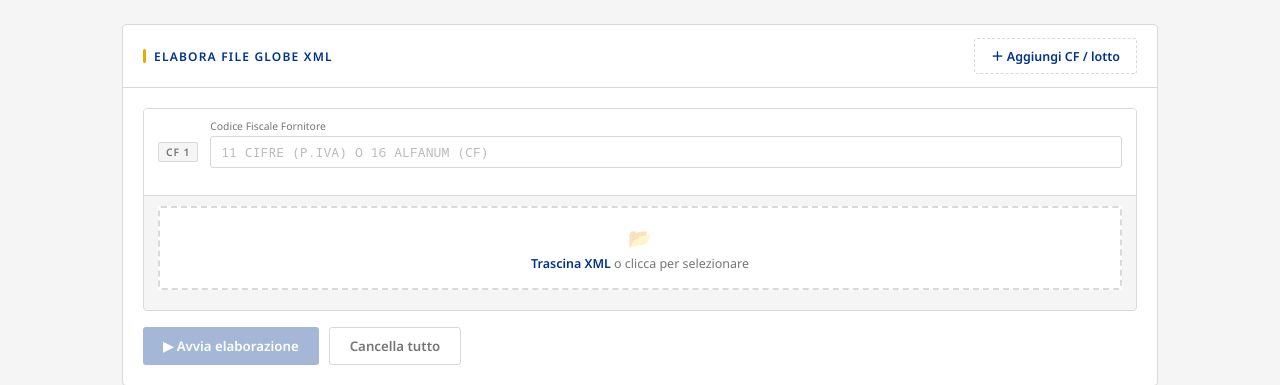
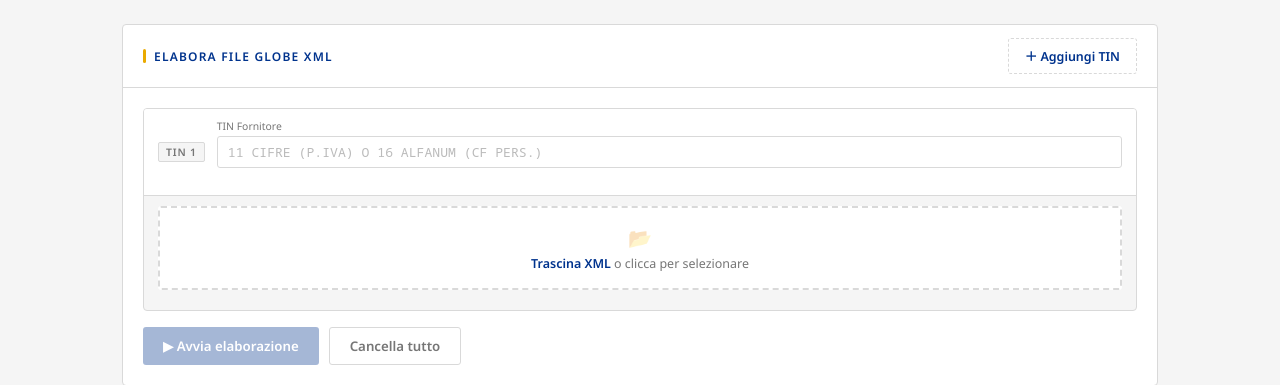
Before and after one commit to KPMG-LHIA/pillar-globe-dac9, a Flask app: page / in a window 1280 px wide. Shown: the part 64-449 px from the top of the page. Run offline with Flask 3, Linux system fonts and the light colour scheme.

Commit message:
Modifica label + espansione logica disabilita tasto generazione file

```diff
--- a/templates/index.html
+++ b/templates/index.html
@@ -153,7 +153,7 @@
   <div class="card">
     <div class="card-head">
       <div class="card-title">Elabora file GloBE XML</div>
-      <button class="add-batch-btn" onclick="addBatch()">＋ Aggiungi CF / lotto</button>
+      <button class="add-batch-btn" onclick="addBatch()">＋ Aggiungi TIN</button>
     </div>
     <div class="card-body">
       <div class="batch-list" id="batchList"></div>
@@ -248,11 +248,11 @@ function renderBatches() {
   container.innerHTML = batches.map((b, bi) => `
     <div class="batch-row" id="batch-${b.id}">
       <div class="batch-header">
-        <span class="batch-num">CF ${bi + 1}</span>
+        <span class="batch-num">TIN ${bi + 1}</span>
         <div class="batch-cf-wrap">
-          <label>Codice Fiscale Fornitore</label>
+          <label>TIN Fornitore</label>
           <input type="text" class="batch-cf" id="cf-input-${b.id}"
-            placeholder="11 cifre (P.IVA) o 16 alfanum (CF)"
+            placeholder="11 cifre (P.IVA) o 16 alfanum (CF pers.)"
             value="${escHtml(b.cf)}"
             maxlength="16"
             oninput="updateCf(${b.id}, this.value)"
@@ -320,19 +320,19 @@ function cfHintClass(cf) {
 function cfHintText(cf) {
   const v = cf.trim().toUpperCase();
   if (!v) return '';
-  if (/^[0-9]{11}$/.test(v)) return '✓ Partita IVA valida (11 cifre)';
-  if (/^[A-Z0-9]{16}$/.test(v)) return '✓ Codice Fiscale valido (16 caratteri)';
+  if (/^[0-9]{11}$/.test(v)) return '✓ TIN valido — P.IVA (11 cifre)';
+  if (/^[A-Z0-9]{16}$/.test(v)) return '✓ TIN valido — CF persona fisica (16 car.)';
   if (/^[0-9]+$/.test(v)) {
     const rem = 11 - v.length;
-    if (rem > 0) return `Partita IVA — ancora ${rem} cifr${rem===1?'a':'e'}`;
-    return '✗ Partita IVA: deve essere esattamente 11 cifre';
+    if (rem > 0) return `TIN (P.IVA) — ancora ${rem} cifr${rem===1?'a':'e'}`;
+    return '✗ P.IVA: esattamente 11 cifre numeriche';
   }
   if (/^[A-Z0-9]+$/.test(v)) {
     const rem = 16 - v.length;
-    if (rem > 0) return `Codice Fiscale — ancora ${rem} caratteri`;
-    return '✗ Codice Fiscale: deve essere esattamente 16 caratteri';
+    if (rem > 0) return `TIN (CF) — ancora ${rem} caratteri`;
+    return '✗ CF: esattamente 16 caratteri alfanumerici';
   }
-  return '✗ Solo cifre (P.IVA 11) o alfanumerico maiuscolo (CF 16)';
+  return '✗ TIN non valido — solo cifre (11) o alfanum. maiusc. (16)';
 }
 
 function updateCfHint(id, val) {
@@ -346,8 +346,12 @@ function updateCfHint(id, val) {
 }
 
 function checkReady() {
-  const ok = batches.some(b => b.files.length > 0 && isCfValid(b.cf));
-  document.getElementById('btnGo').disabled = !ok;
+  const withFiles = batches.filter(b => b.files.length > 0);
+  // Must have at least one batch with files AND a valid TIN
+  const hasValidBatch = withFiles.some(b => isCfValid(b.cf));
+  // No batch with files can have an invalid (non-empty, non-valid) TIN
+  const hasInvalidTin = withFiles.some(b => b.cf.trim() !== '' && !isCfValid(b.cf));
+  document.getElementById('btnGo').disabled = !hasValidBatch || hasInvalidTin;
 }
 
 function resetAll() {
@@ -365,7 +369,7 @@ function resetAll() {
 // ── Upload & pipeline ──────────────────────────────────────────────────────
 async function go() {
   const activeBatches = batches.filter(b => b.files.length > 0 && isCfValid(b.cf));
-  if (!activeBatches.length) { alert('Aggiungere almeno un file XML con CF valido.'); return; }
+  if (!activeBatches.length) { alert('Aggiungere almeno un file XML con TIN valido.'); return; }
 
   const fd = new FormData();
   activeBatches.forEach(b => {
@@ -395,7 +399,7 @@ async function go() {
     if (!r.ok) { alert(d.error || 'Errore upload'); document.getElementById('btnGo').disabled = false; return; }
     jid = d.job_id;
     window._batchMeta = batchMeta; // keep for output grouping
-    addLog('Job avviato · ' + d.files.length + ' file · ' + activeBatches.length + ' CF');
+    addLog('Job avviato · ' + d.files.length + ' file · ' + activeBatches.length + ' TIN');
     llen = 1;
     if (poll) clearInterval(poll);
     poll = setInterval(tick, 2000);
@@ -466,7 +470,7 @@ function showResults(jid, outputs) {
       <div class="result-group-head">
         <span class="result-group-icon">📄</span>
         <span class="result-group-name">${escHtml(g.stem)}.xml</span>
-        ${g.cf ? `<span class="result-group-cf">CF: ${escHtml(g.cf)}</span>` : ''}
+        ${g.cf ? `<span class="result-group-cf">TIN: ${escHtml(g.cf)}</span>` : ''}
       </div>
       <div class="result-group-body">
         ${g.outputs.map(o => {
```
